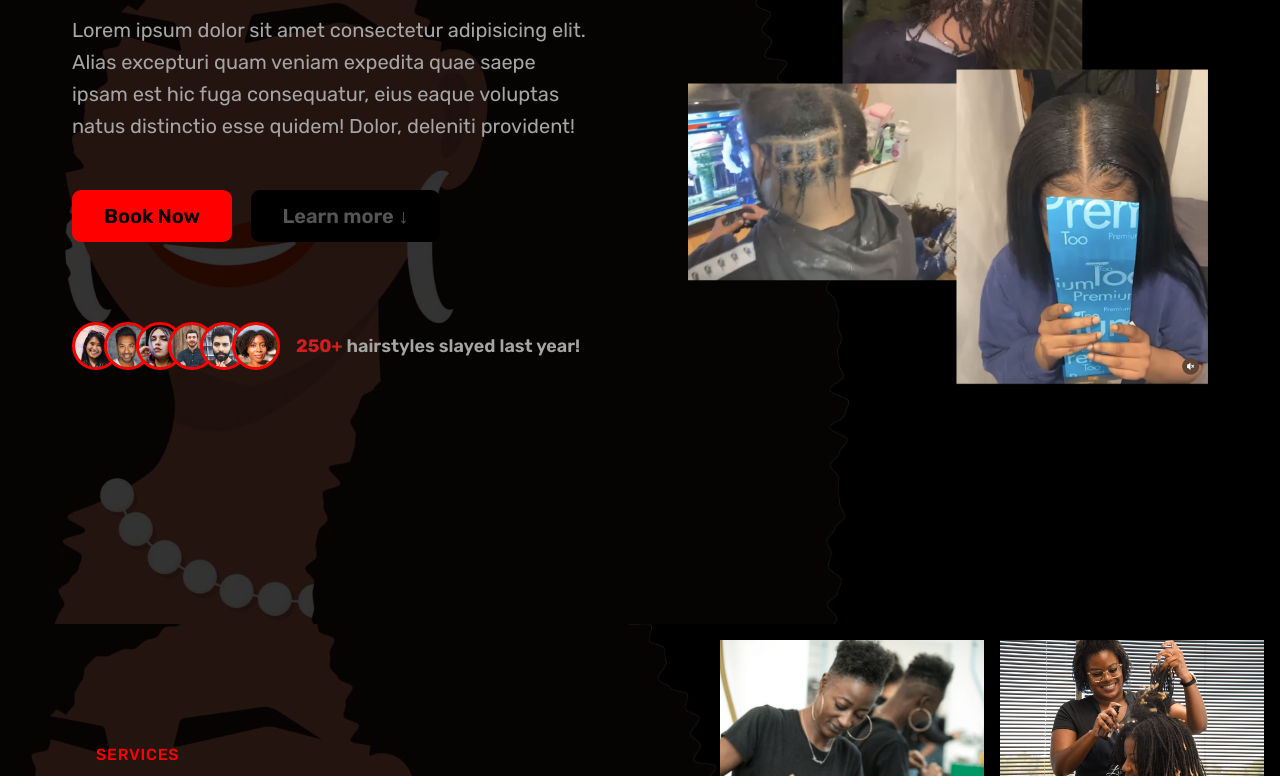
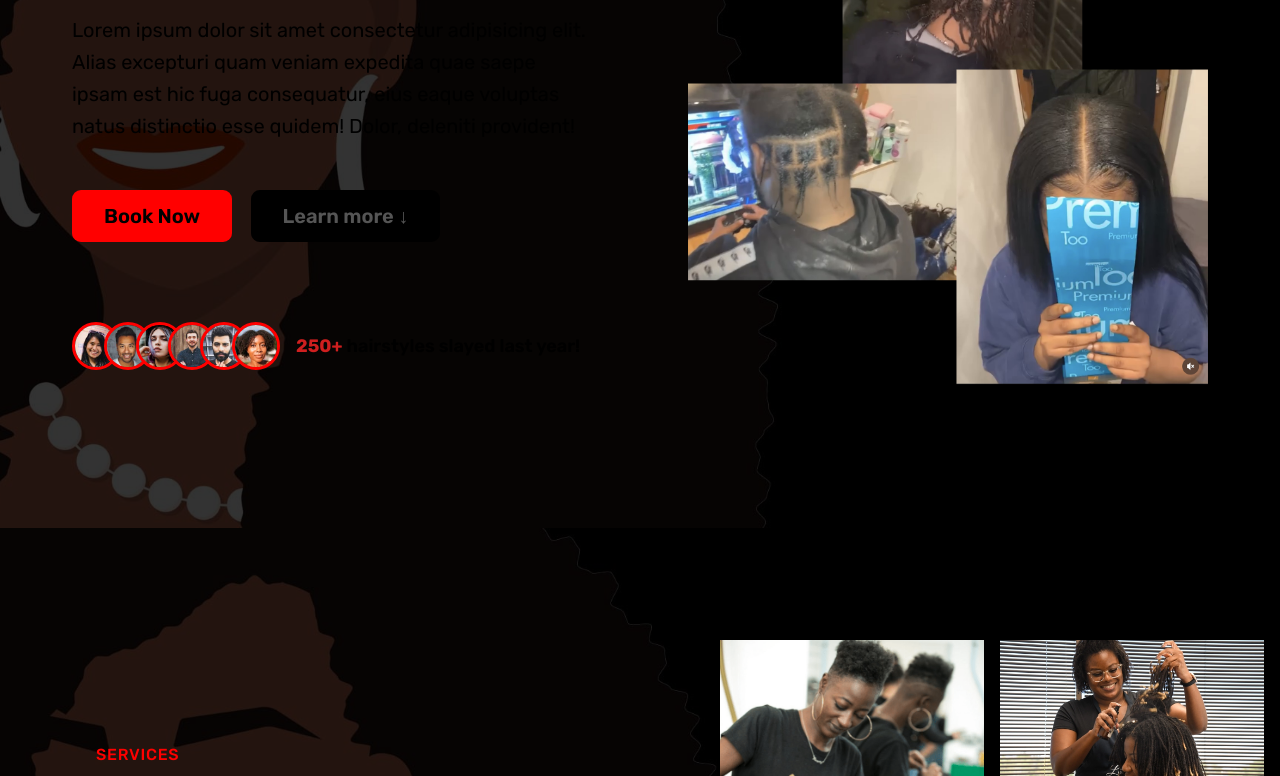
Before and after one commit to jsonde1/tlbstudio, a plain HTML site: page index.html in a window 1280 px wide. Shown: the part 272-1048 px from the top of the page. Drawn offline with nearby package versions, Linux system fonts and the light colour scheme.

Commit message:
changes to background

```diff
--- a/css/general.css
+++ b/css/general.css
@@ -77,7 +77,7 @@ body {
   font-family: "Rubik", sans-serif;
   line-height: 1;
   font-weight: 400;
-  color: #a5a5a5;
+  color: #000000;
   background-image: url("/img/background.jpg");
   background-repeat: no-repeat;
   background-attachment: fixed;
--- a/css/style.css
+++ b/css/style.css
@@ -98,11 +98,6 @@
 
 .section-hero {
   height: 100vh;
-  background-image: url("/img/background.jpg");
-  background-repeat: no-repeat;
-  background-attachment: fixed;
-  background-size: cover;
-  box-shadow: inset 0 0 0 1000px rgba(0, 0, 0, 0.8);
   padding: 4.8rem 0 9.6rem 0;
 }
 
```
